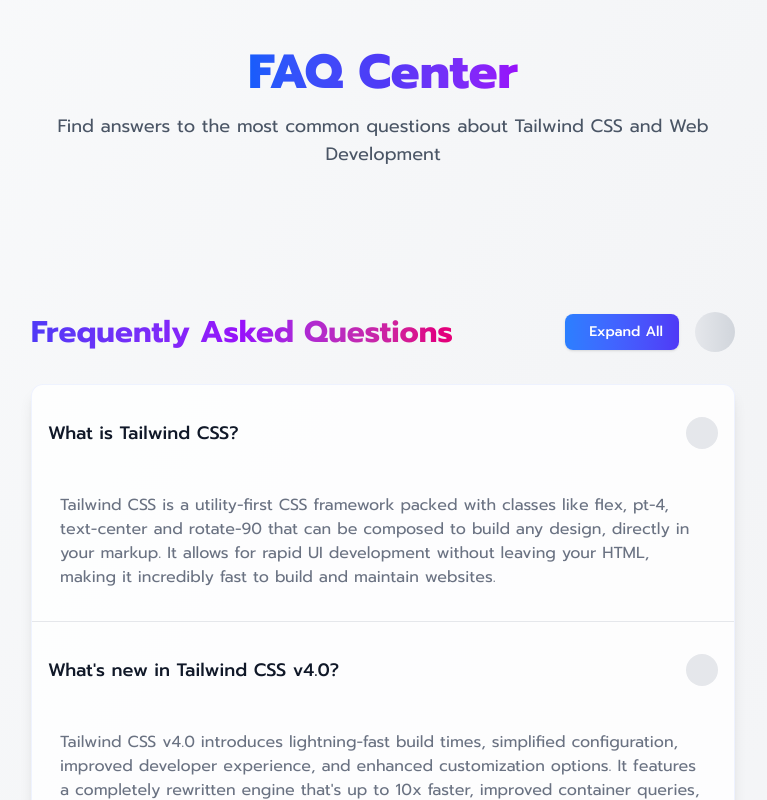
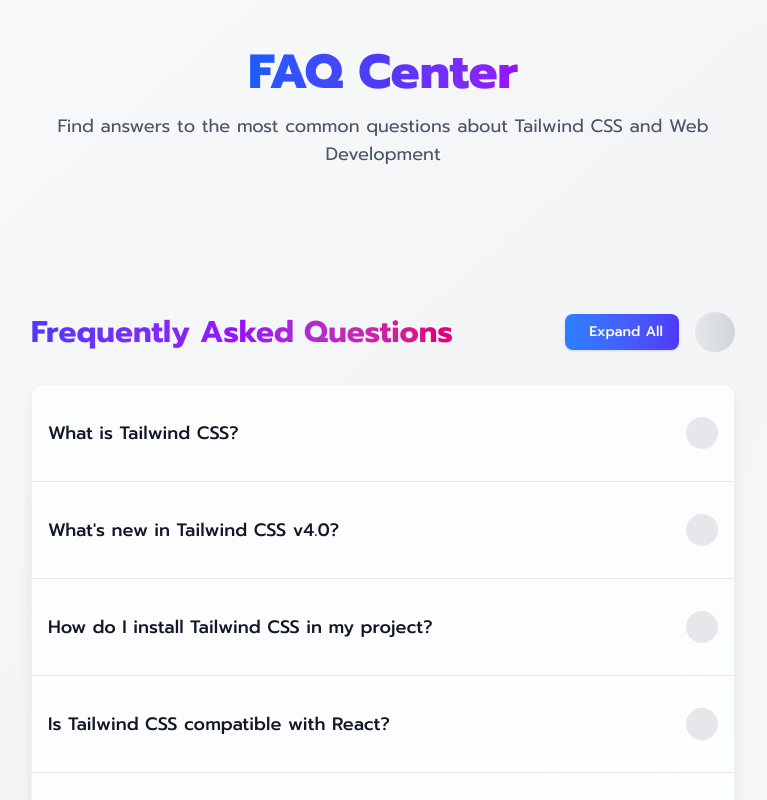
Before and after one commit to maundu55/Accordion-projectt, a React (Vite) app: page / in a window 1280 px wide. Shown: the top 800 px of the page, without its empty margins (257-1024 px from the left). Built offline with nearby package versions, Linux system fonts and the light colour scheme; some icons are missing.

Commit message:
add useRef

```diff
--- a/src/components/FAQItem.jsx
+++ b/src/components/FAQItem.jsx
@@ -1,16 +1,19 @@
-import React from 'react'
+import React, {useRef} from 'react';
 
 
-const FAQItem = ({ item }) => {
+const FAQItem = ({ item, onClick, isOpen }) => {
+  const answerRef = useRef(null);
+
+
   return (
-    <div className='border-b border-gray-200 dark:border-gray-700 last:border-none transition-colors duration-300 hover:bg-gradient-to-r hover:from-gray-50/50 hover:to-transparent dark:hover:from-gray-800/50 dark:hover:to-transparent'>
+    <div className='border-b border-gray-200 dark:border-gray-700 last:border-none transition-colors duration-300 hover:bg-gradient-to-r hover:from-gray-50/50 hover:to-transparent dark:hover:from-gray-800/50 dark:hover:to-transparent' id={`faq-item-${item.id}`}>
       <button className='w-full py-8 px-4 flex justify-between items-center text-left focus:outline-none rounded-lg transition-all duration-200 cursor-pointer text-gray-900 dark:text-white hover:text-transparent hover:bg-clip-text hover:from-indigo-600 hover:to-purple-600 dark:hover:from-indigo-400 dark:hover:to-purple-400'>
     <span className='text-lg font-medium pr-6'>{item.question}</span>
     <div className='flex-shrink-0 flex items-center justify-center w-8 min-w-8 aspect-square rounded-full bg-gray-200 dark:bg-gray-700 transition-all duration-200'>
       <i className='bx bx-plus text-gray-500 dark:text-gray-400'></i>
     </div>
       </button>
-      <div className='overflow-hidden'>
+      <div className='overflow-hidden' id={`answer-${item.id}`} ref={answerRef} style={{maxHeight: isOpen ? answerRef.current.scrollHeight : 0, opacity: isOpen ? 1 : 0}}>
         <div className='p-4 pt-0 pb-5 text-gray-500 dark:text-gray-300'>
           <div className='p-3 rounded-lg overflow-y-auto max-h-[300px]'>
             {item.answer}
```
